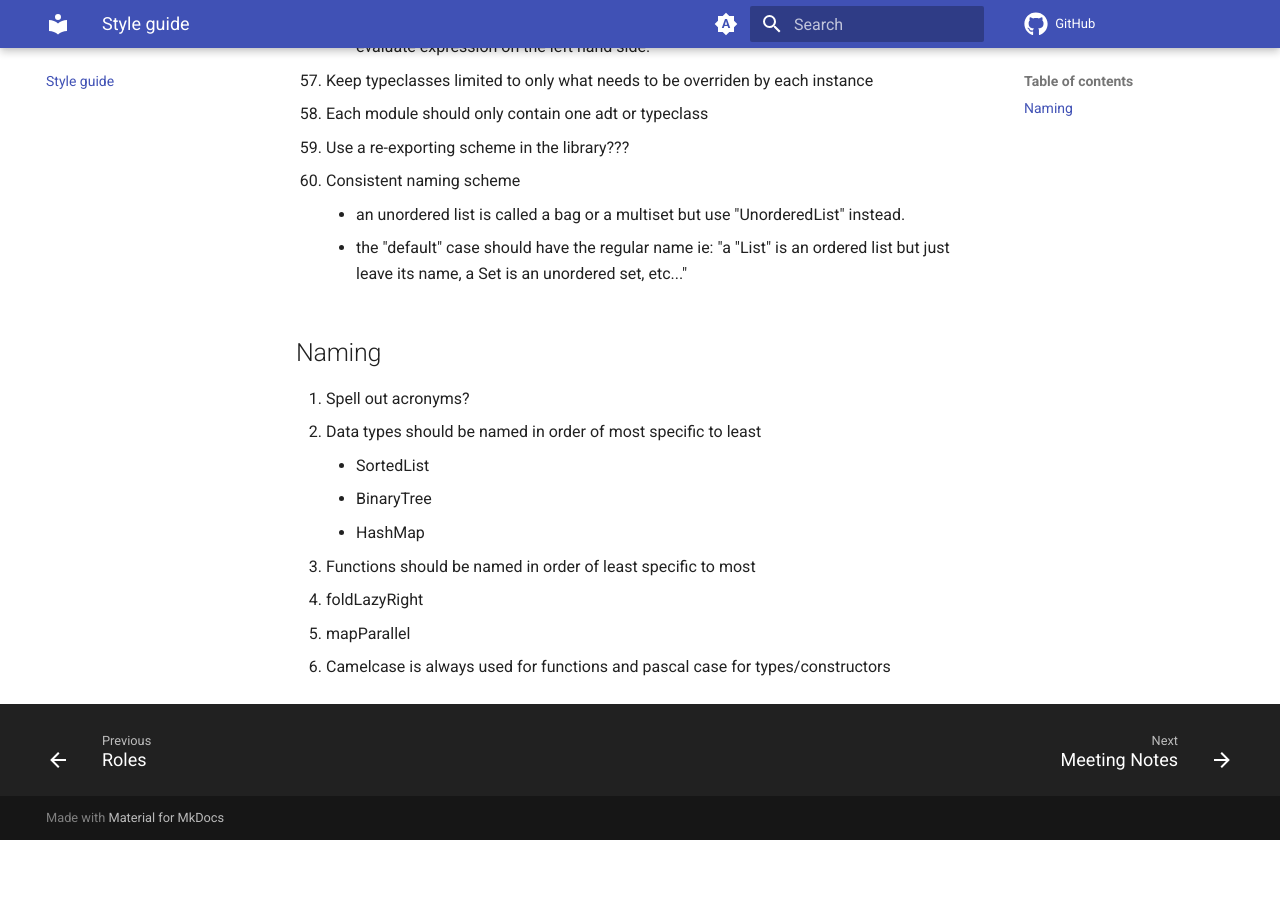
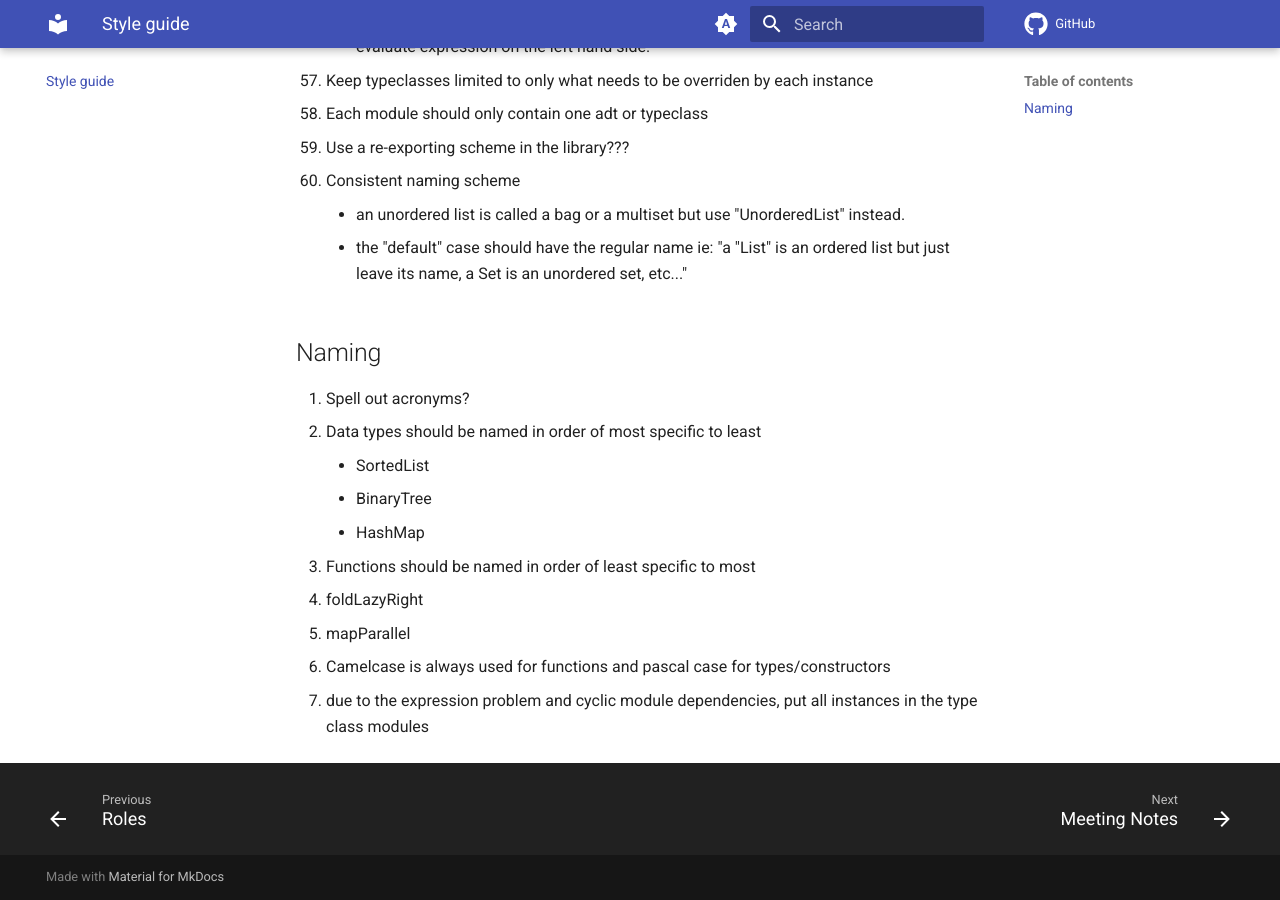
Before and after one commit to solvex-software/solvex-internal-documentation, an MkDocs documentation site: the page built from docs/style-guide.md, in a window 1280 px wide and 900 px high, scrolled down 2662 px. Built offline with MkDocs 1.6.1 and Material for MkDocs 9.7.7, drawn with Linux system fonts in a browser that asks for light colours; comment, search, counter and statistics services are not loaded; before the commit the page ends 3502 px from its top, so only the background shows below that.

Commit message:
Update style-guide.md

```diff
--- a/docs/style-guide.md
+++ b/docs/style-guide.md
@@ -75,3 +75,4 @@
    - foldLazyRight
    - mapParallel
 1. Camelcase is always used for functions and pascal case for types/constructors
+1. due to the expression problem and cyclic module dependencies, put all instances in the type class modules
```
